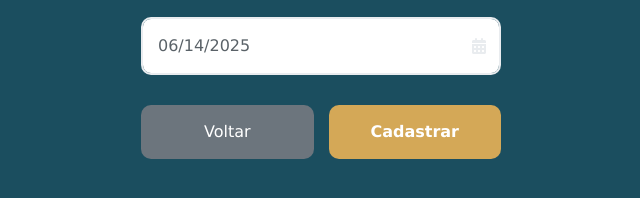
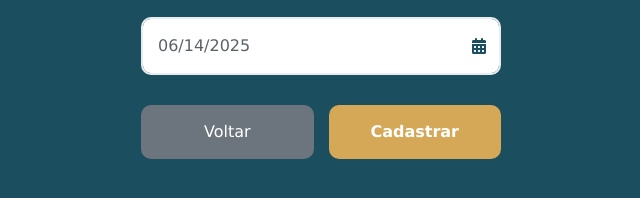
Before and after one commit to AiramVieira/atividade_front_fiap, a plain HTML site: page index.html in a window 1280 px wide. Shown: the part 504-702 px from the top of the page, 319-959 px from the left. Drawn offline with nearby package versions, Linux system fonts and the light colour scheme.

Commit message:
ajuste de cores

```diff
--- a/style.css
+++ b/style.css
@@ -123,7 +123,7 @@ body {
   right: 15px;
   top: 50%;
   transform: translateY(-50%);
-  color: var(--light-grey);
+  color: var(--main-color);
   pointer-events: none;
 }
 
```
